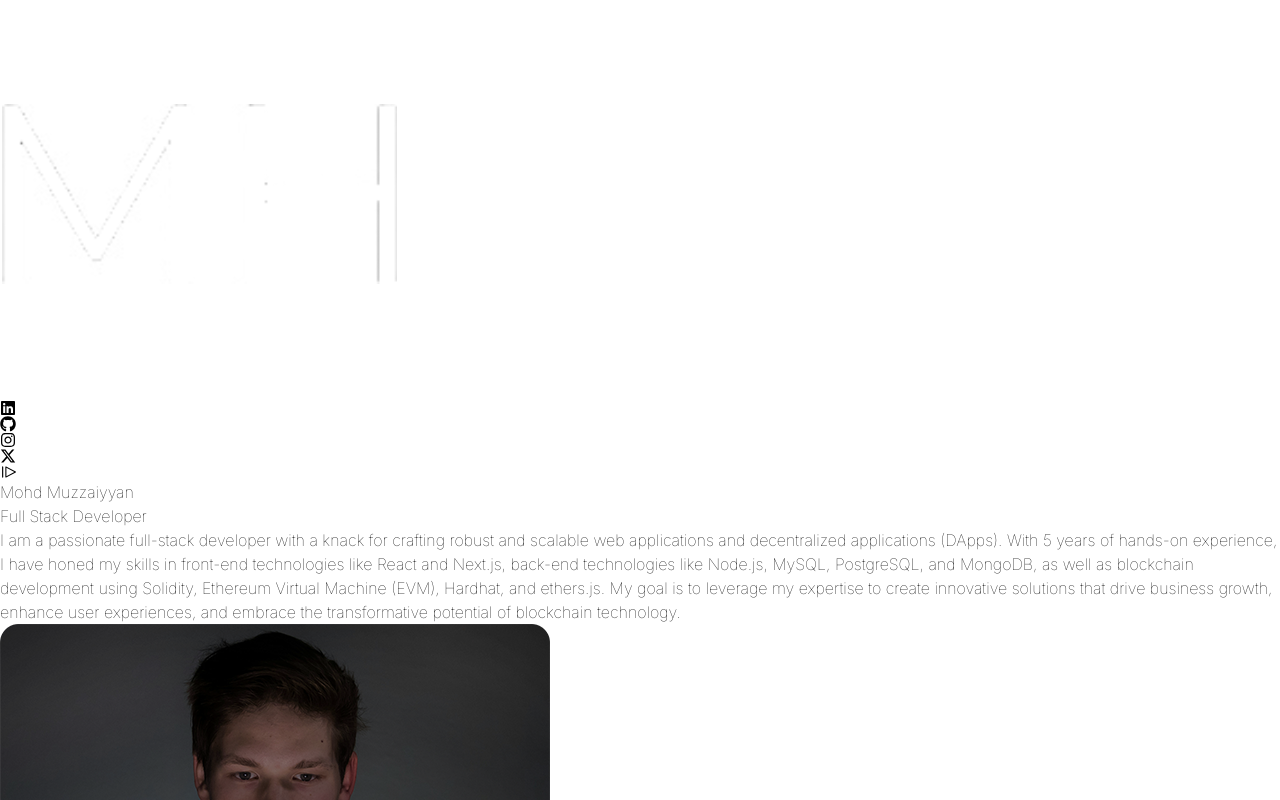
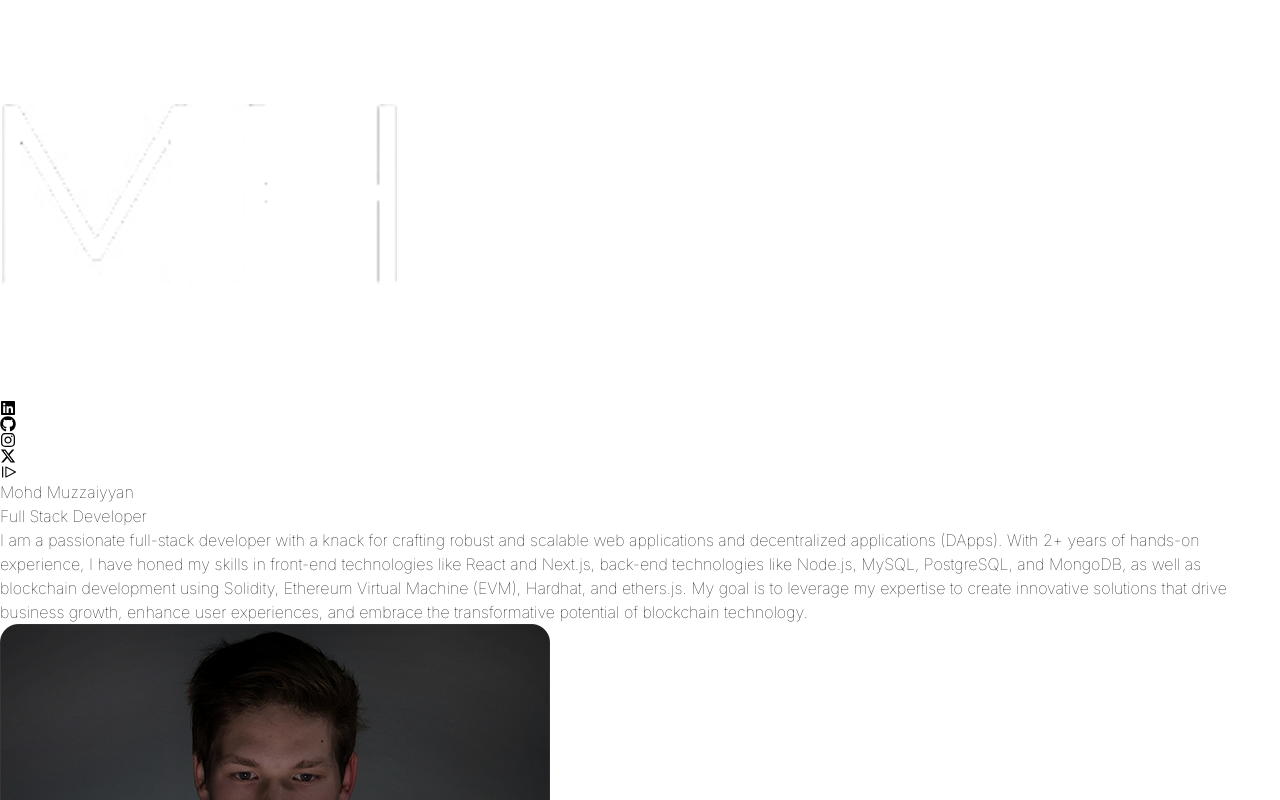
Before and after one commit to MuzzaiyyanHussain/portfolio, a React (Vite) app: page / in a window 1280 px wide. Shown: the top 800 px of the page. Built offline with nearby package versions, Linux system fonts and the light colour scheme.

Commit message:
Update index.js

```diff
--- a/src/constants/index.js
+++ b/src/constants/index.js
@@ -4,7 +4,7 @@ import project3 from "../assets/projects/project-3.jpg";
 import project4 from "../assets/projects/project-4.jpg";
 
 
-export const HERO_CONTENT = `I am a passionate full-stack developer with a knack for crafting robust and scalable web applications and decentralized applications (DApps). With 5 years of hands-on experience, I have honed my skills in front-end technologies like React and Next.js, back-end technologies like Node.js, MySQL, PostgreSQL, and MongoDB, as well as blockchain development using Solidity, Ethereum Virtual Machine (EVM), Hardhat, and ethers.js. My goal is to leverage my expertise to create innovative solutions that drive business growth, enhance user experiences, and embrace the transformative potential of blockchain technology.`;
+export const HERO_CONTENT = `I am a passionate full-stack developer with a knack for crafting robust and scalable web applications and decentralized applications (DApps). With 2+ years of hands-on experience, I have honed my skills in front-end technologies like React and Next.js, back-end technologies like Node.js, MySQL, PostgreSQL, and MongoDB, as well as blockchain development using Solidity, Ethereum Virtual Machine (EVM), Hardhat, and ethers.js. My goal is to leverage my expertise to create innovative solutions that drive business growth, enhance user experiences, and embrace the transformative potential of blockchain technology.`;
 
 export const ABOUT_TEXT = `I am a versatile and dedicated full-stack developer with a strong focus on Web3 and blockchain development. With hands-on experience in modern technologies such as React, Next.js, Node.js, and blockchain tools like Solidity, Ethereum Virtual Machine (EVM), Hardhat, and ethers.js, I specialize in creating efficient and user-friendly decentralized applications. My passion for decentralized technologies drives me to deliver innovative and high-quality solutions to complex challenges. I thrive in collaborative environments and enjoy contributing to impactful projects. Outside of coding, I stay active, explore emerging technologies, and engage with the open-source community.`;
 
```
